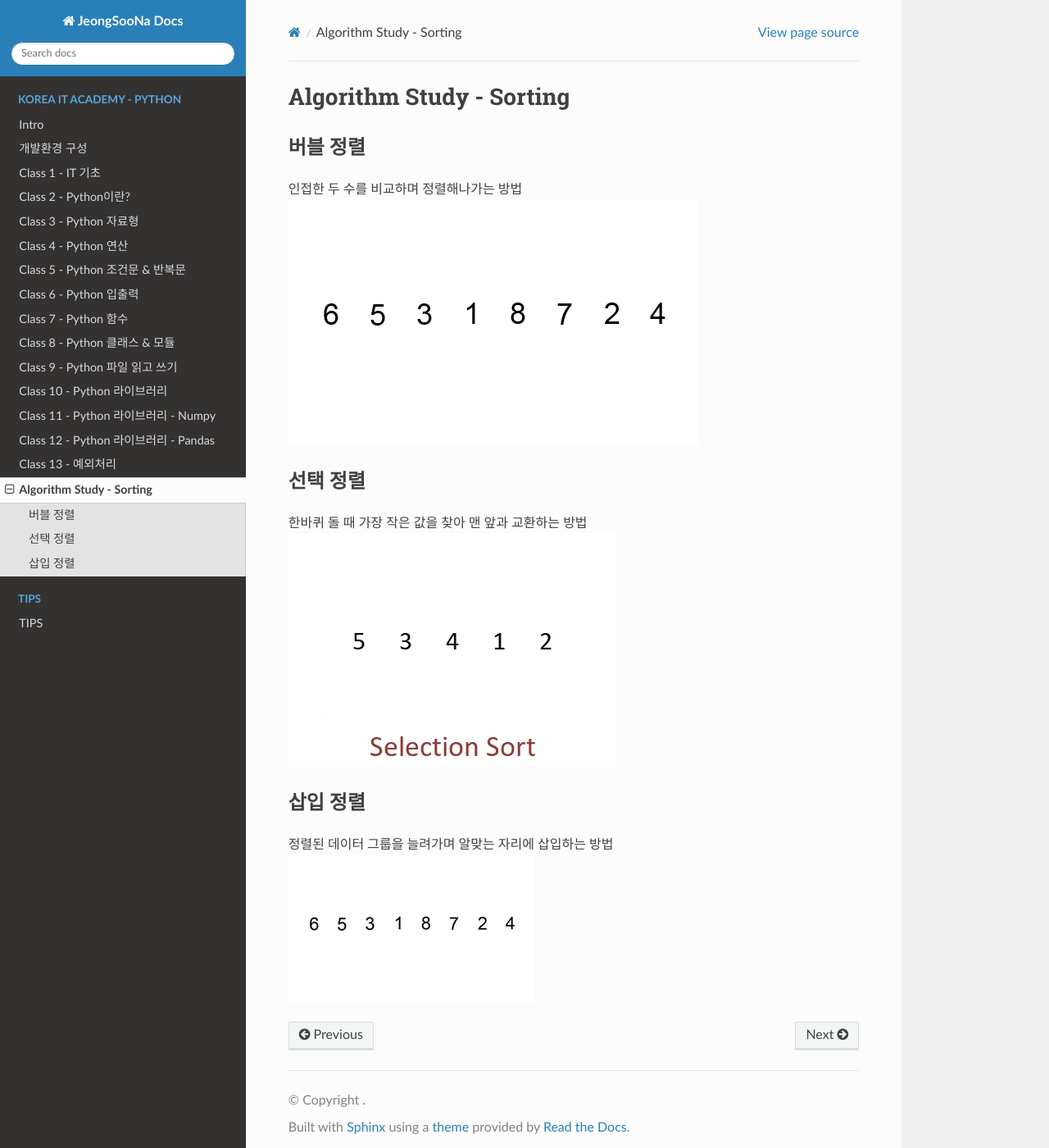
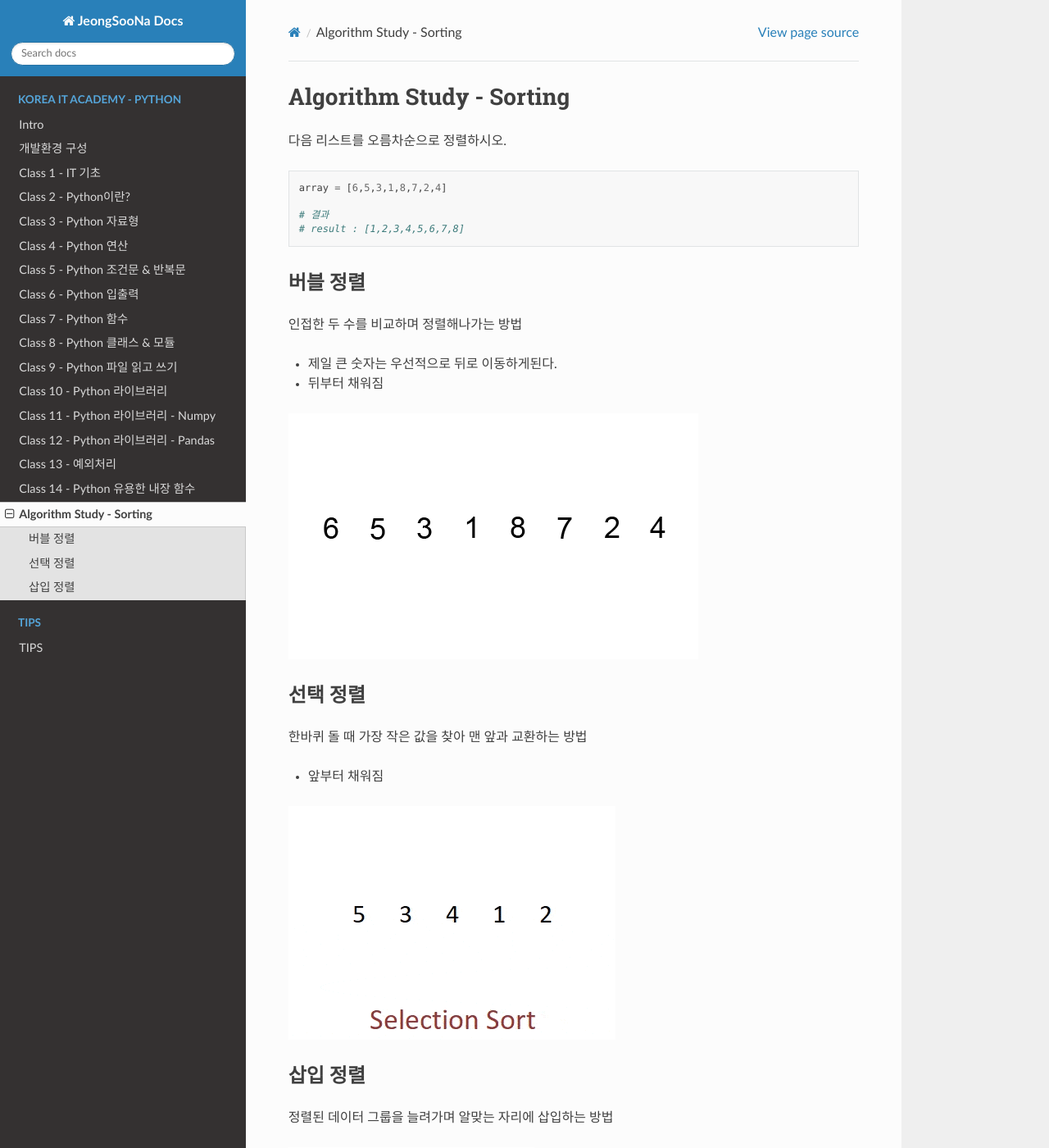
Before and after one commit to JeongSooNa/JeongSooNa-Docs, a Sphinx documentation site: the page built from docs/Korea_IT_Academy-Python/Algorithm_study-sorting.md, in a window 1280 px wide and 1400 px high. Shown: the whole window at 82% size. Built offline with Sphinx 7.4.7 and the Read the Docs theme 3.1.0, drawn with Linux system fonts in a browser that asks for light colours.

Commit message:
update docs

````diff
--- a/docs/Korea_IT_Academy-Python/Algorithm_study-sorting.md
+++ b/docs/Korea_IT_Academy-Python/Algorithm_study-sorting.md
@@ -1,14 +1,74 @@
 # Algorithm Study - Sorting
+다음 리스트를 오름차순으로 정렬하시오.
+
+```py
+array = [6,5,3,1,8,7,2,4]
+
+# 결과
+# result : [1,2,3,4,5,6,7,8]
+```
 
 ### 버블 정렬
 인접한 두 수를 비교하며 정렬해나가는 방법
+- 제일 큰 숫자는 우선적으로 뒤로 이동하게된다.
+- 뒤부터 채워짐
+
 ![jpg](../img/Bubble-sort.gif)
 
+<!--
+```py
+def bubble_sort(array):
+    n = len(array)
+    for i in range(n - 1):
+        for j in range(n - i - 1):
+            tmp = 0
+            if array[j] > array[j + 1]:
+                tmp = array[j]
+                array[j] = array[j + 1]
+                array[j + 1] = tmp
+        print(array)
+```
+-->
 
 ### 선택 정렬
 한바퀴 돌 때 가장 작은 값을 찾아 맨 앞과 교환하는 방법
+- 앞부터 채워짐
+
 ![jpg](../img/Selection-Sort-Gif.gif)
+
+<!--
+```py
+def selection_sort(array):
+	n = len(array)
+	for i in range(n):
+		min = i
+        tmp = 0
+		for j in range(i + 1, n):
+			if array[j] < array[min]:
+				min = j
+        tmp = array[i]
+        array[i] = array[min]
+        array[min] = tmp
+		print(array)
+```
+-->
 
 ### 삽입 정렬
 정렬된 데이터 그룹을 늘려가며 알맞는 자리에 삽입하는 방법
+
 ![jpg](../img/Insertion-sort-example-300px.gif)
+
+<!--
+```py
+def insertion_sort(array):
+	n = len(array)
+	for i in range(1, n):
+		for j in range(i, 0, - 1):
+            tmp = 0
+			if array[j - 1] > array[j]:
+                tmp = array[j]
+                array[j] = array[j - 1]
+                array[j - 1] = tmp
+		print(array)
+```
+-->
````
Also changed, not shown: docs/index.md (+1 -1 lines).
